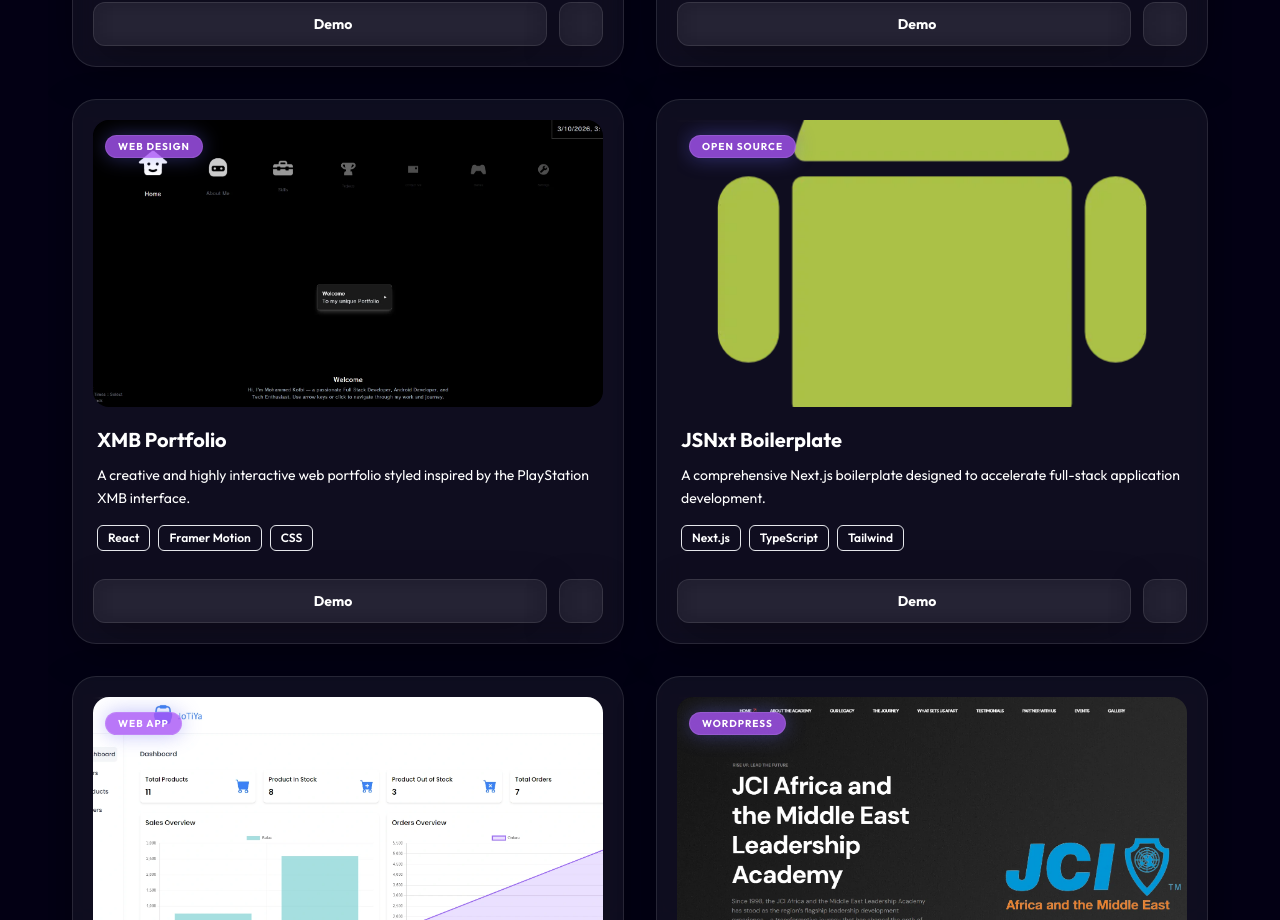
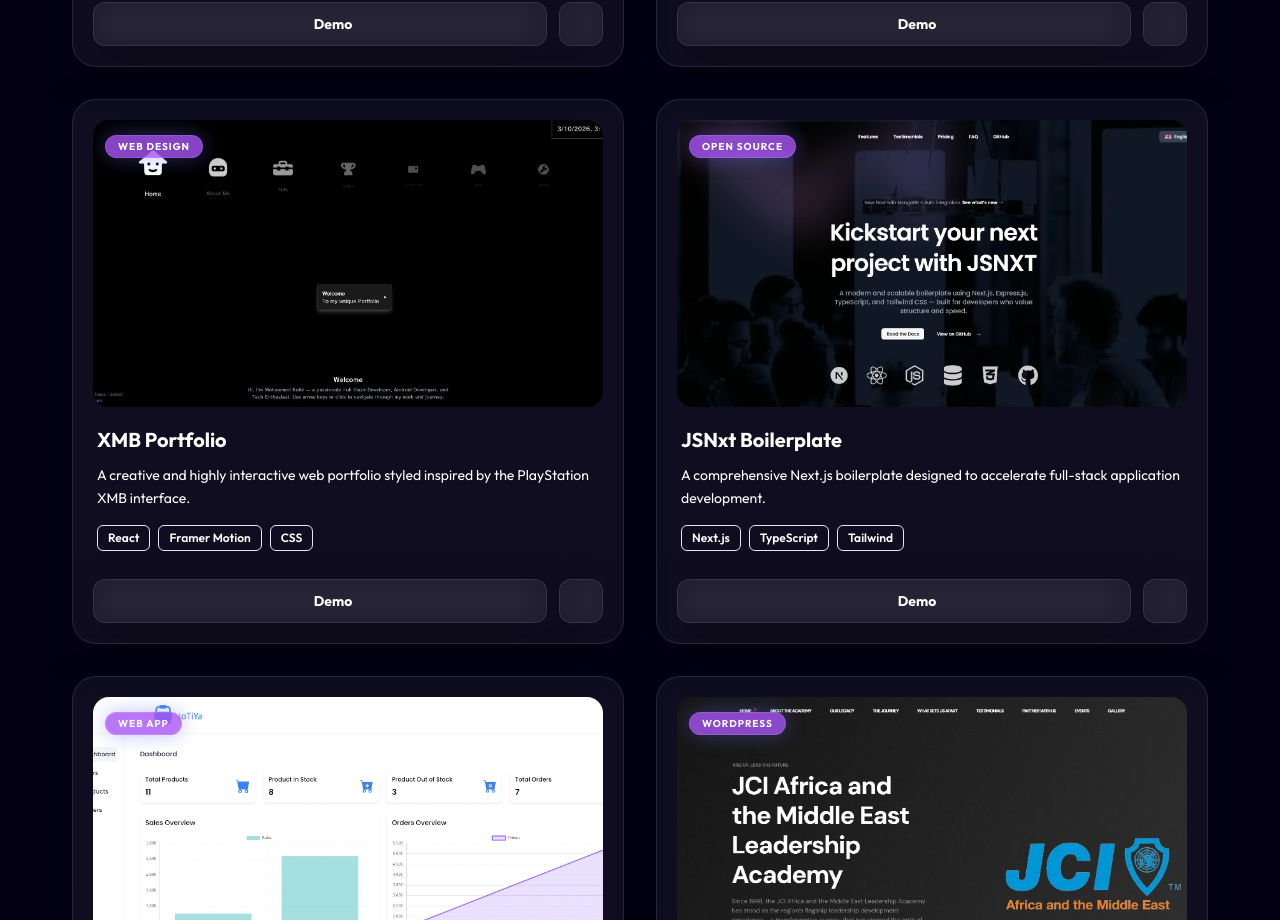
Before and after one commit to shadowofleaf96/PortFolio-NextJS, a Next.js app: page / in a window 1280 px wide. Shown: the part 3620-4540 px from the top of the page. Built offline with nearby package versions, Linux system fonts and the light colour scheme; some icons are missing.

Commit message:
Update project image for JSNxt Boilerplate

```diff
--- a/src/app/data/projects.js
+++ b/src/app/data/projects.js
@@ -122,7 +122,7 @@
   },
   {
     id: 12,
-    image: "/images/android.webp",
+    image: "/images/jsnxt-screen.webp",
     title: "JSNxt Boilerplate",
     category: "Open Source",
     description:
```
